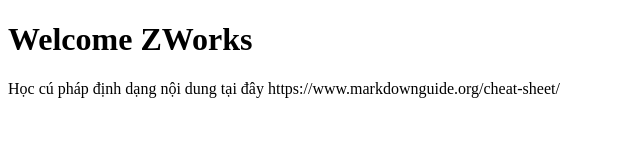
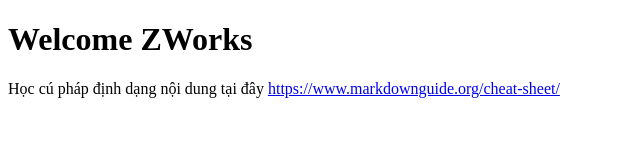
Before and after one commit to snvn1511/release-zworks, a plain HTML site: page index.html in a window 1280 px wide. Shown: the whole page, without its empty margins (0-640 px from the left). Drawn offline with Linux system fonts and the light colour scheme.

Commit message:
Update index.html

```diff
--- a/index.html
+++ b/index.html
@@ -7,7 +7,7 @@
 </head>
 <body>
     <h1>Welcome ZWorks</h1>
-    <p>Học cú pháp định dạng nội dung tại đây https://www.markdownguide.org/cheat-sheet/ </p>
+    <p>Học cú pháp định dạng nội dung tại đây <a href="https://www.markdownguide.org/cheat-sheet/" target="_blank">https://www.markdownguide.org/cheat-sheet/</a> </p>
 
 </body>
 </html>
```
